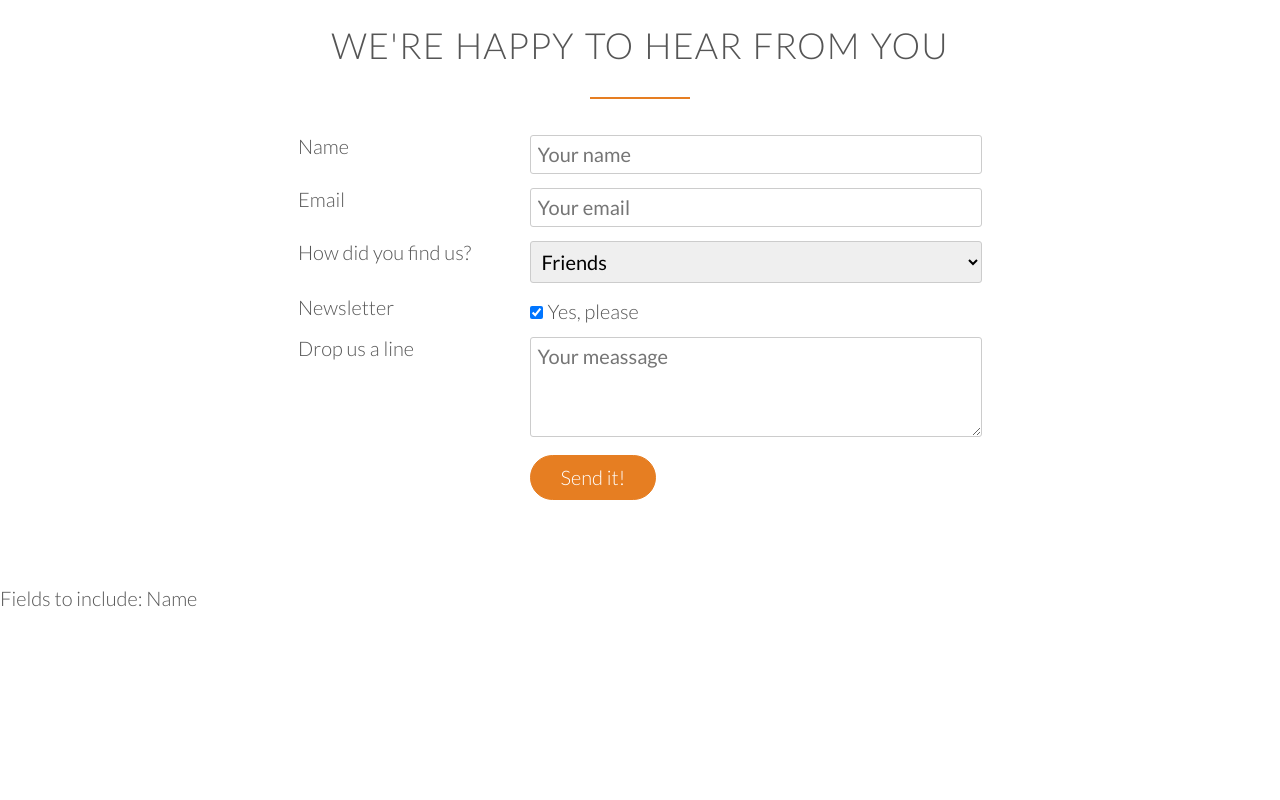
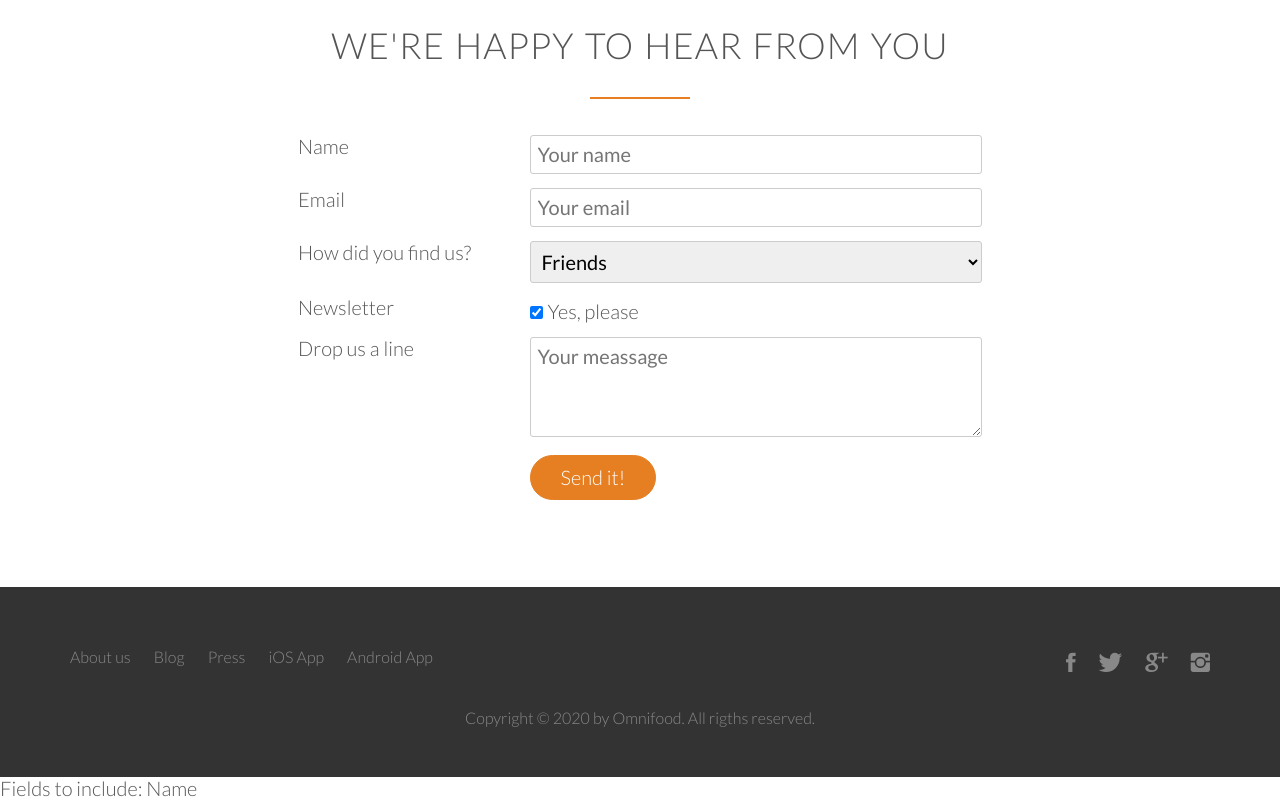
Before and after one commit to RspSang/HTML5_CSS3, a plain HTML site: page index.html in a window 1280 px wide. Shown: the part 4663-5463 px from the top of the page. Before the commit the page ends 5273 px from the top, so only its background shows below. Drawn offline with Linux system fonts and the light colour scheme; files whose address does not match are found by name.

Commit message:
add footer

```diff
--- a/index.html
+++ b/index.html
@@ -382,6 +382,33 @@
             </form>
         </div>
     </section>
+
+    <footer>
+        <div class="row">
+            <div class="col span-1-of-2">
+                <ul class="footer-nav">
+                    <li><a href="#">About us</a></li>
+                    <li><a href="#">Blog</a></li>
+                    <li><a href="#">Press</a></li>
+                    <li><a href="#">iOS App</a></li>
+                    <li><a href="#">Android App</a></li>
+                </ul>
+            </div>
+            <div class="col span-1-of-2">
+                <ul class="social-links">
+                    <li><a href="#"><i class="ion-social-facebook"></i></a></li>
+                    <li><a href="#"><i class="ion-social-twitter"></i></a></li>
+                    <li><a href="#"><i class="ion-social-googleplus"></i></a></li>
+                    <li><a href="#"><i class="ion-social-instagram"></i></a></li>
+                </ul>
+            </div>
+        </div>
+        <div class="row">
+            <p>
+                Copyright &copy; 2020 by Omnifood. All rigths reserved.
+            </p>
+        </div>
+    </footer>
 </body>
 
 </html>
--- a/resources/css/style.css
+++ b/resources/css/style.css
@@ -483,3 +483,85 @@ input[type=checkbox] {
 *:focus {
     outline: none;
 }
+
+/* ---------------------------------------------- */
+/* FOOTER */
+/* ---------------------------------------------- */
+
+footer {
+    background-color: #333;
+    padding: 50px;
+    font-size: 80%;
+}
+
+.footer-nav {
+    list-style: none;
+    float: left;
+}
+
+.social-links {
+    list-style: none;
+    float: right;
+}
+
+.footer-nav li,
+.social-links li {
+    display: inline-block;
+    margin-right: 20px;
+}
+
+.footer-nav li:last-child,
+.social-links li:last-child {
+    margin-right: 0;
+}
+
+.footer-nav li a:link,
+.footer-nav li a:visited,
+.social-links li a:link,
+.social-links li a:visited {
+    text-decoration: none;
+    border: 0;
+    color: #888;
+    transition: color 0.2s;
+}
+
+.footer-nav li a:hover,
+.footer-nav li a:active {
+    color: #ddd;
+}
+
+.social-links li a:link,
+.social-links li a:visited {
+    font-size: 160%;
+}
+
+.ion-social-facebook,
+.ion-social-twitter,
+.ion-social-googleplus,
+.ion-social-instagram {
+    transition: color 0.2s;
+}
+
+
+.ion-social-facebook:hover {
+    color :#3b5998;
+}
+
+.ion-social-twitter:hover {
+    color :#1da1f2;
+}
+
+.ion-social-googleplus:hover {
+    color :#db4437;
+}
+
+.ion-social-instagram:hover {
+    color : #c32aa3;
+}
+
+
+footer p {
+    color: #888;
+    text-align: center;
+    margin-top: 20px;
+}
```
